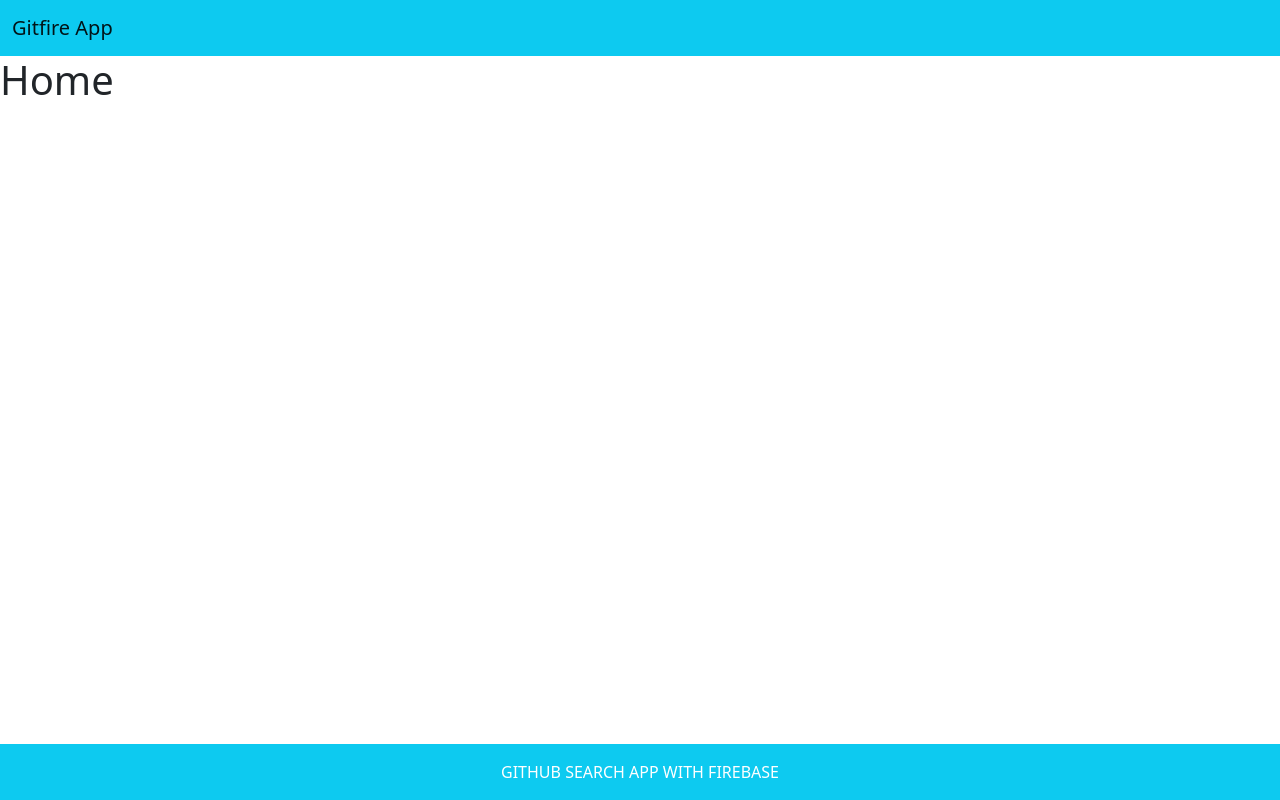
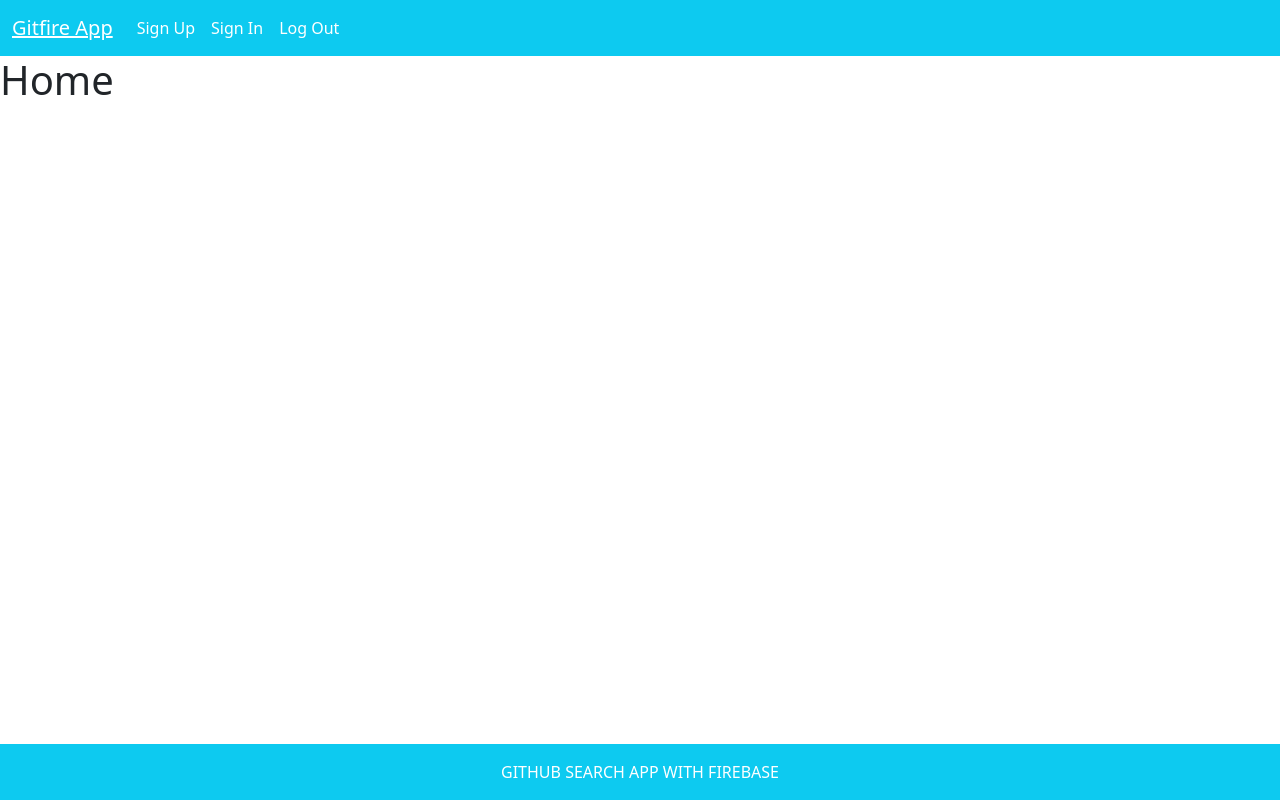
Before and after one commit to rajratan41/LCO-React, a React (Create React App) app in the folder ten-firebase-github-app/: page / in a window 1280 px wide. Built offline with nearby package versions, Linux system fonts and the light colour scheme.

Commit message:
updated header

```diff
--- a/ten-firebase-github-app/src/components/Header.js
+++ b/ten-firebase-github-app/src/components/Header.js
@@ -17,7 +17,25 @@ import { UserContext } from "../context/UserContext";
 const Header = () => {
   return (
     <Navbar color="info" light expand="md">
-      <NavbarBrand>Gitfire App</NavbarBrand>
+      <NavbarBrand>
+        <Link to="/" className="text-white">
+          Gitfire App
+        </Link>
+      </NavbarBrand>
+      <NavbarToggler />
+      <Collapse navbar>
+        <Nav className="ml-auto" navbar>
+          <NavItem>
+            <NavLink className="text-white">Sign Up</NavLink>
+          </NavItem>
+          <NavItem>
+            <NavLink className="text-white">Sign In</NavLink>
+          </NavItem>
+          <NavItem>
+            <NavLink className="text-white">Log Out</NavLink>
+          </NavItem>
+        </Nav>
+      </Collapse>
     </Navbar>
   );
 };
```
